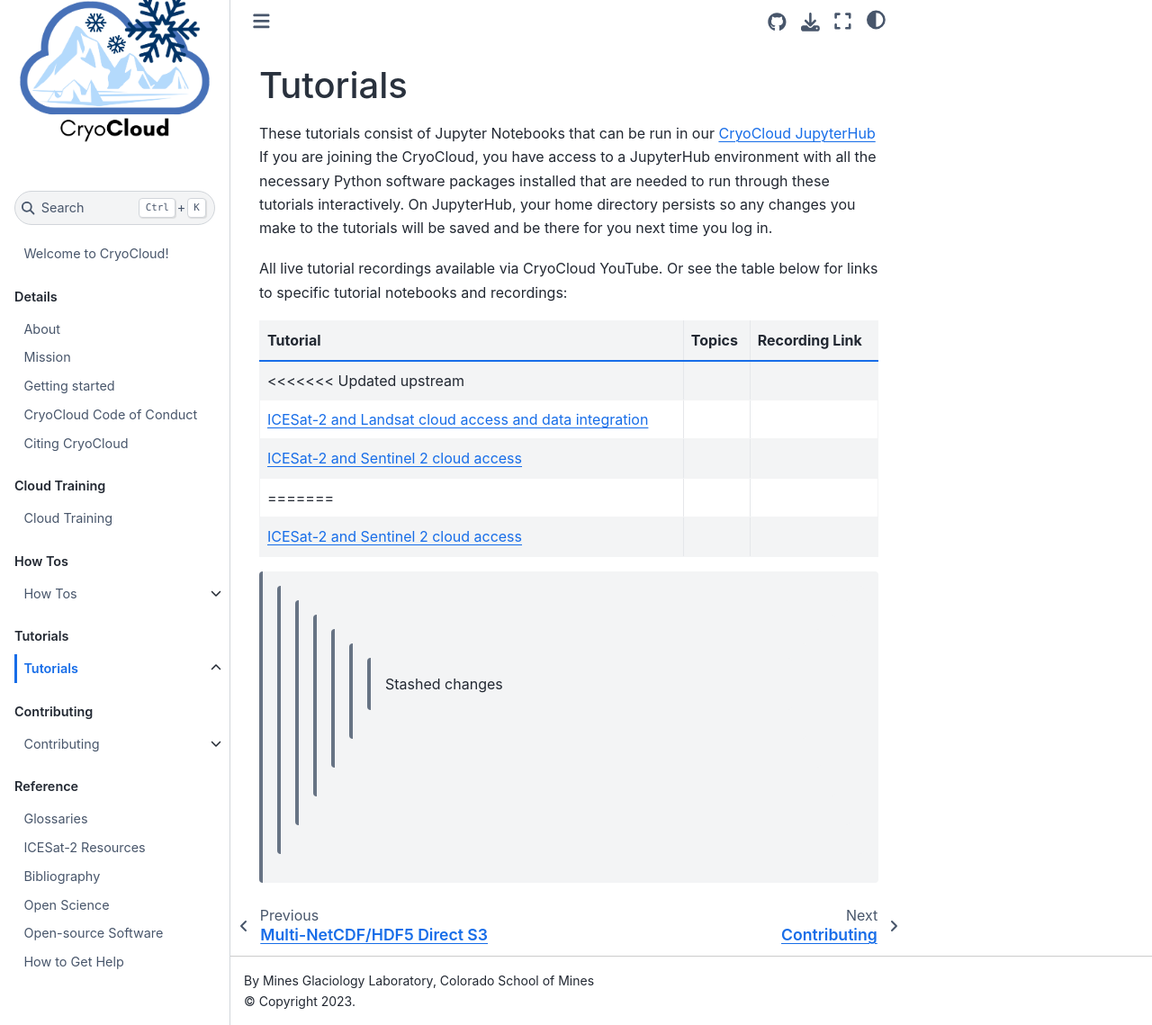
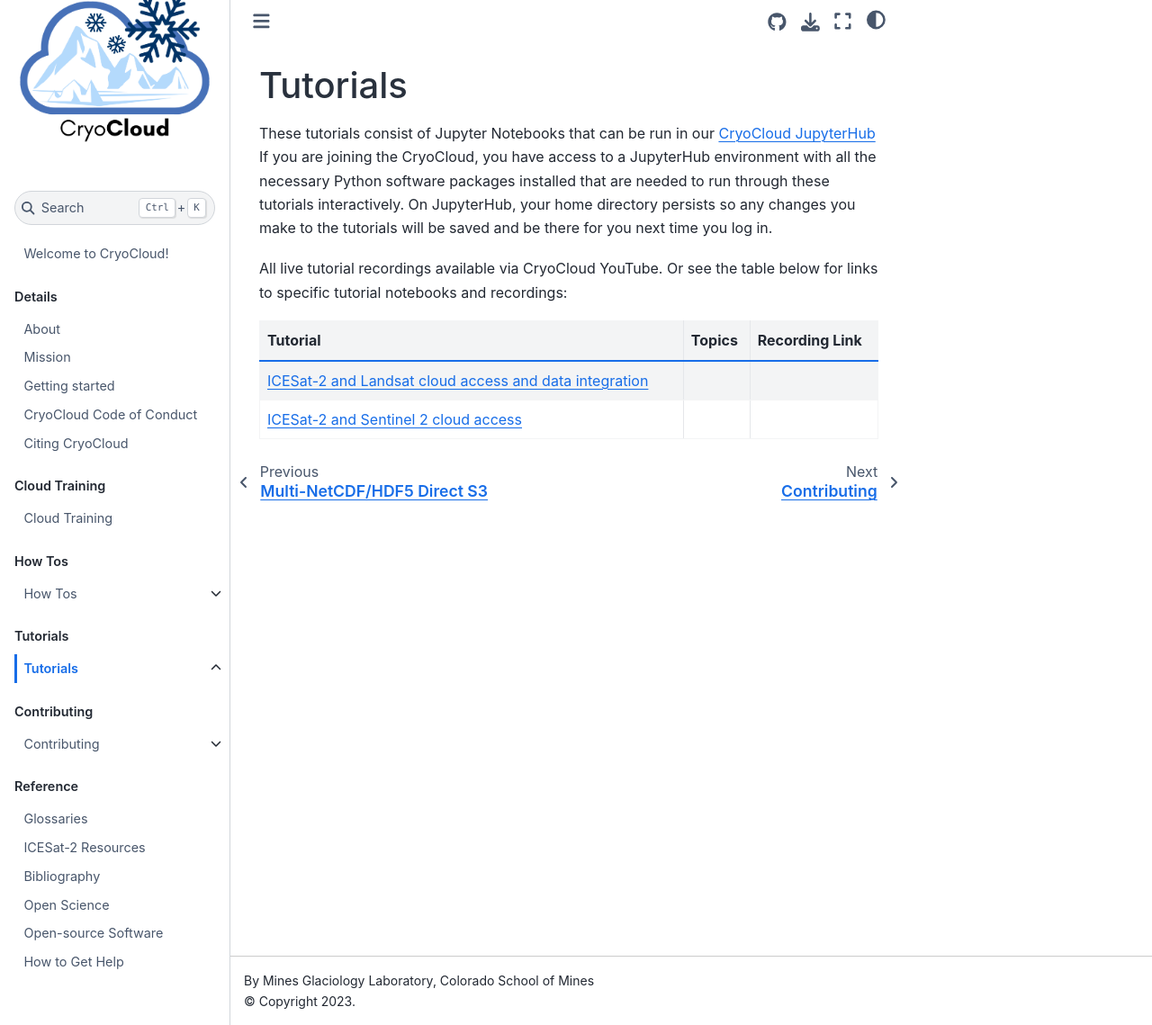
Before and after one commit to CryoInTheCloud/CryoCloudWebsite, a Jupyter Book: the page built from book/tutorials/index.md, in a window 1280 px wide and 1139 px high. Shown: the whole window at 90% size. Built offline with Jupyter Book 1.0.4 settings and Sphinx 7.4.7 and the Sphinx Book theme 1.1.4, drawn with Linux system fonts in a browser that asks for light colours; pages that are not in the unit, such as notebooks, are missing from menus.

Commit message:
Removed change code that slipped in

```diff
--- a/book/tutorials/index.md
+++ b/book/tutorials/index.md
@@ -13,9 +13,5 @@ All live tutorial recordings available via CryoCloud YouTube. Or see the table b
 
 | Tutorial | Topics | Recording Link |
 | ---  | --- | --- |
-<<<<<<< Updated upstream
 | [ICESat-2 and Landsat cloud access and data integration](https://github.com/CryoInTheCloud/CryoCloudWebsite/blob/main/book/tutorials/IS2_cloud_Landsat_integration.ipynb) |
 | [ICESat-2 and Sentinel 2 cloud access](https://github.com/CryoInTheCloud/CryoCloudWebsite/blob/main/book/tutorials/IS2_cloud_Sentinel2_integration.ipynb) |
-=======
-| [ICESat-2 and Sentinel 2 cloud access](https://github.com/CryoInTheCloud/CryoCloudWebsite/blob/main/book/tutorials/IS2_cloud_data_integration2.ipynb) |
->>>>>>> Stashed changes
```
